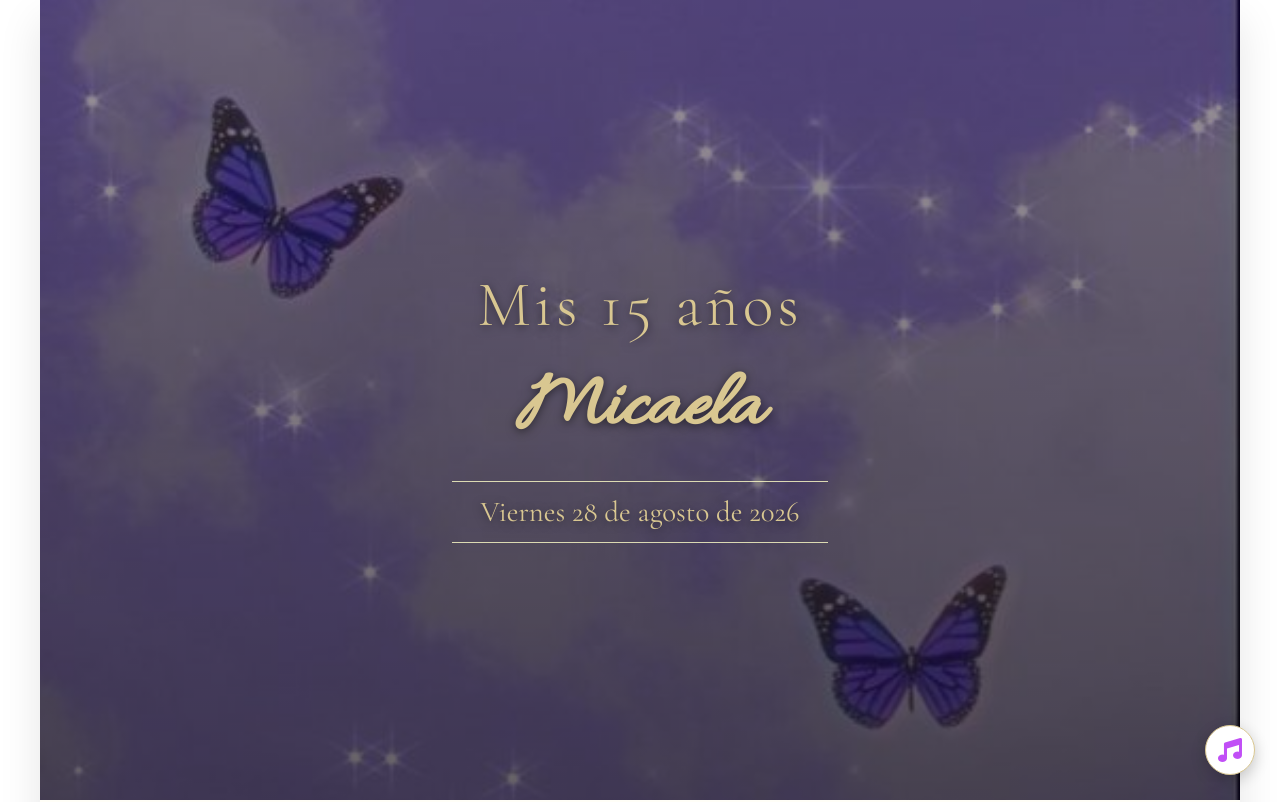
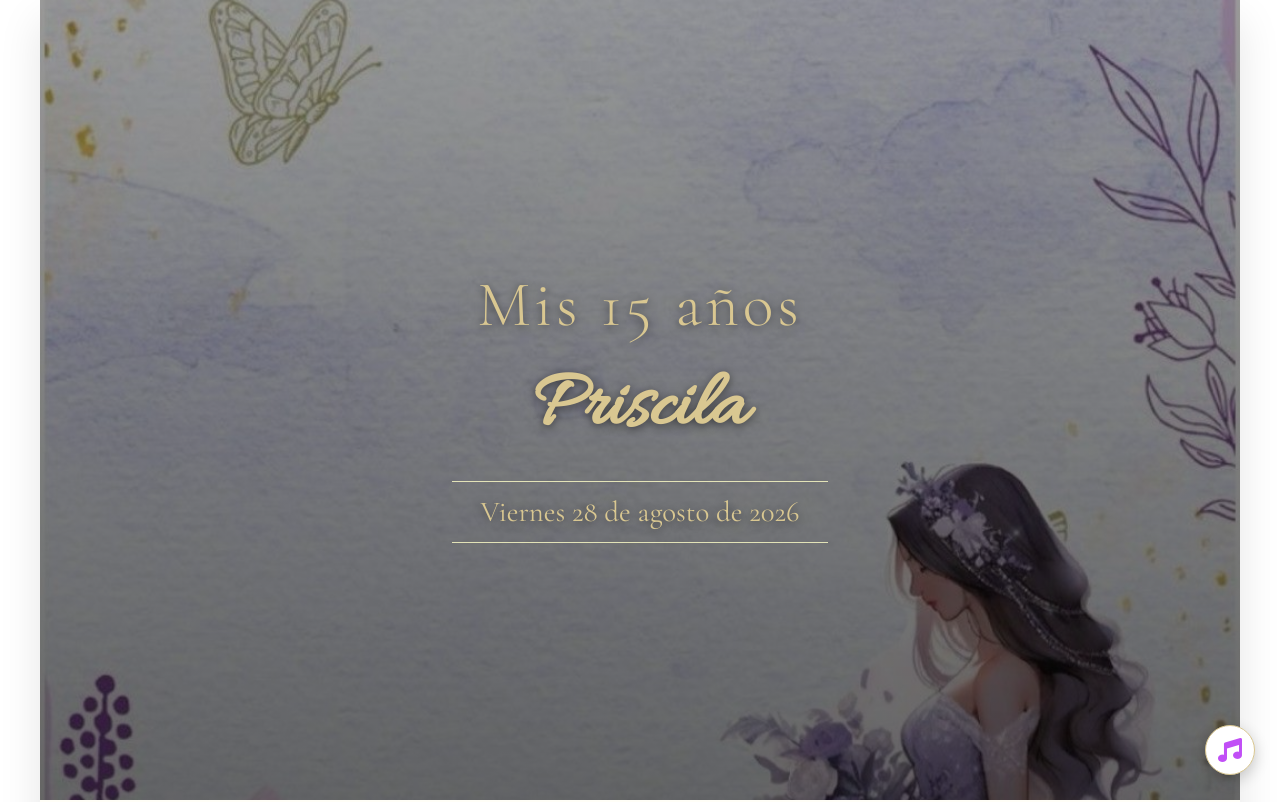
Before and after one commit to camiladelgadoo/xvpriscila, a plain HTML site: page invitacion.html in a window 1280 px wide. Shown: the top 802 px of the page. Drawn offline with nearby package versions, Linux system fonts and the light colour scheme.

Commit message:
Add files via upload

```diff
--- a/index.js
+++ b/index.js
@@ -1,6 +1,6 @@
 // FECHA: 11 de setiembre de 2026 (el numero del mes es 1 menos)
-  const eventDate = new Date(2026, 7, 25, 22, 0, 0);
-// const eventDate = new Date(2026, 6, 7, 22, 0, 0);
+ //   const eventDate = new Date(2026, 7, 25, 22, 0, 0);
+const eventDate = new Date(2026, 6, 7, 22, 0, 0);
 
     function updateCountdown() {
         const now = new Date().getTime();
--- a/invitacion.html
+++ b/invitacion.html
@@ -19,7 +19,7 @@
     <section class="hero">
         <div class="hero-content">
             <div class="invitation-title">Mis 15 años</div>
-            <div class="hero-name">Micaela</div>
+            <div class="hero-name">Priscila</div>
             <div class="hero-date">Viernes 28 de agosto de 2026</div>
 
         </div>
@@ -152,7 +152,7 @@ Me haría muy feliz que formes parte de esta noche tan especial y la disfrutes j
    <footer class="footer">
         <div class="container">
             <div class="footer-content">
-                <h2>Mica</h2>
+                <h2>Prili</h2>
                 <p><br>Mis Quince Años</p>
                 <div class="heart-icon">
                     <i class="fas fa-heart"></i>
--- a/style.css
+++ b/style.css
@@ -85,11 +85,11 @@
             padding: 2rem;
             position: relative;
             /*background: linear-gradient(rgba(0,0,0,0.4), rgba(0,0,0,0.6)), url('https://images.unsplash.com/photo-1582653291997-079a1b04e6a1?ixlib=rb-4.0.3&auto=format&fit=crop&w=2070&q=80') center/cover no-repeat;*/
-            background: linear-gradient(rgba(0,0,0,0.4), rgba(0,0,0,0.6)), url('fondo.jpeg') center/cover no-repeat;
+            background: linear-gradient(rgba(0,0,0,0.4), rgba(0,0,0,0.6)), url('fondo.png') center/cover no-repeat;
             border-bottom: none;
             color: white;
             background: linear-gradient(rgba(0,0,0,0.4), rgba(0,0,0,0.6)),
-            url('fondo.jpeg') center/cover no-repeat;
+            url('fondo.png') center/cover no-repeat;
 
         }
 
```
Also changed, not shown: fondo.png (added), 1 other file.
